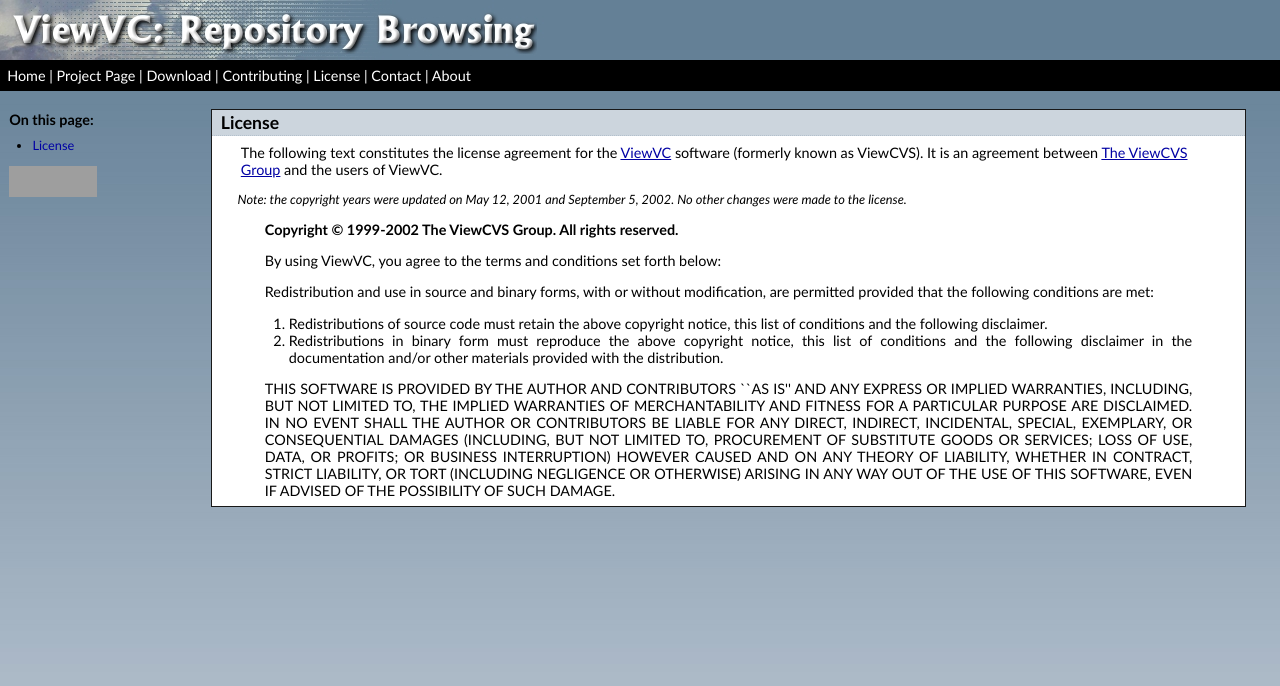
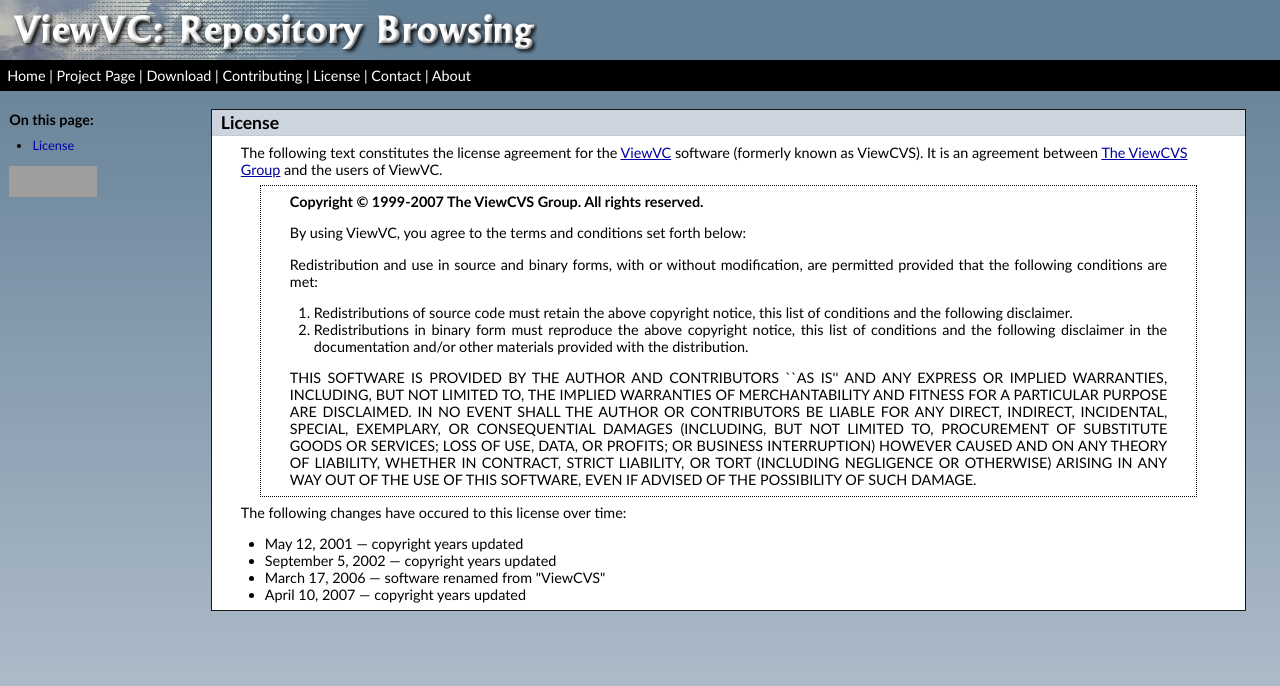
Before and after one commit to vitalif/viewvc-4intranet, a plain HTML site: page viewvc.org/license-1.html in a window 1280 px wide. Drawn offline with Linux system fonts and the light colour scheme; grey boxes are pictures that could not be loaded.

Commit message:
* viewvc.org/license-1.html   Bump copyright years.
* viewvc.org/styles.css
  (blockquote): Tweak margins and add a dotted border.


git-svn-id: http://viewvc.tigris.org/svn/viewvc/trunk@1589 8cb11bc2-c004-0410-86c3-e597b4017df7

```diff
--- a/viewvc.org/license-1.html
+++ b/viewvc.org/license-1.html
@@ -52,13 +52,9 @@
    href="./who.html#sec-viewcvs-group">The ViewCVS Group</a> and the
    users of ViewVC.</p>
 
-<p style="font-size: 80%;"><em>Note: the copyright years were updated
-   on May 12, 2001 and September 5, 2002. No other changes were made
-   to the license.</em></p>
-
 <blockquote>
 
-<p><strong>Copyright &copy; 1999-2002 The ViewCVS Group.  All rights
+<p><strong>Copyright &copy; 1999-2007 The ViewCVS Group.  All rights
    reserved.</strong></p>
 
 <p>By using ViewVC, you agree to the terms and conditions set forth
@@ -93,6 +89,14 @@
 
 </blockquote>
 
+<p>The following changes have occured to this license over time:</p>
+<ul>
+  <li>May 12, 2001 &mdash; copyright years updated</li>
+  <li>September 5, 2002 &mdash; copyright years updated</li>
+  <li>March 17, 2006 &mdash; software renamed from "ViewCVS"</li>
+  <li>April 10, 2007 &mdash; copyright years updated</li>
+</ul>
+
 </div>
 
 </td>
--- a/viewvc.org/styles.css
+++ b/viewvc.org/styles.css
@@ -67,7 +67,8 @@ code {
 
 blockquote {
     text-align: justify;
-    margin: 0 0.25in 0 0.25in;
+    margin: 0 0.5in 0 0.5in;
+    border: 1px dotted black;
 }
 
 .section {
```
